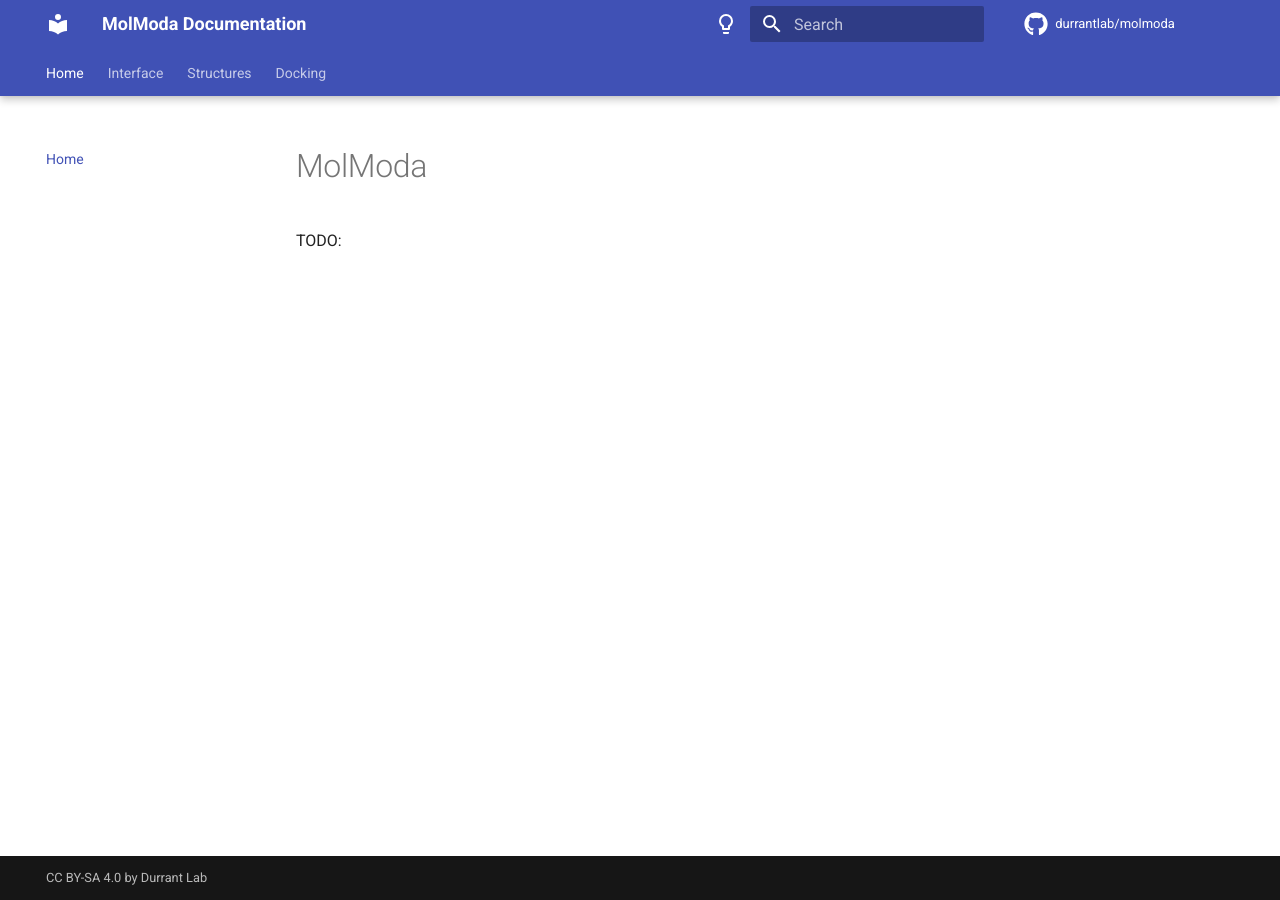
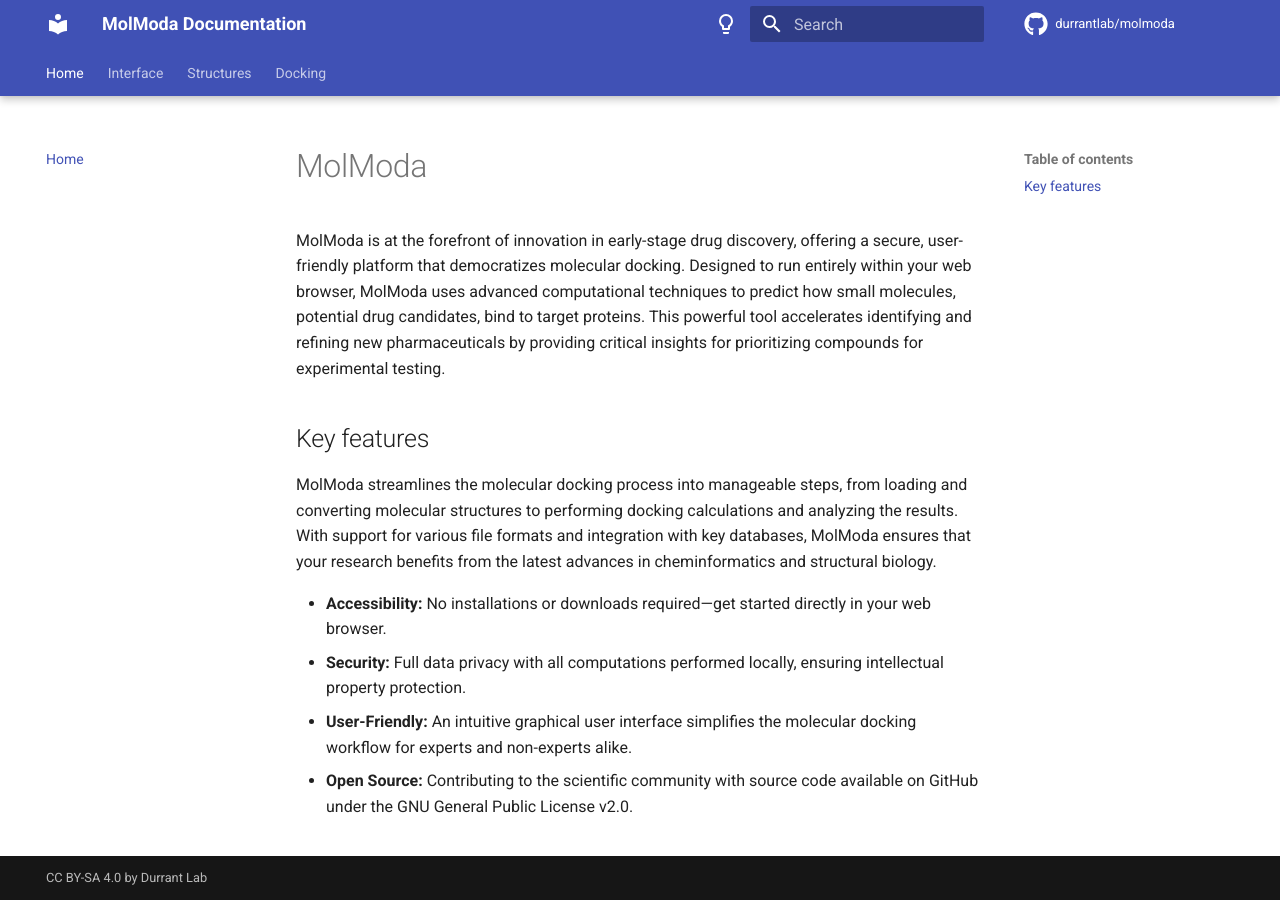
Before and after one commit to durrantlab/molmoda-docs, an MkDocs documentation site: the page built from docs/index.md, in a window 1280 px wide. Built offline with MkDocs 1.6.1 and Material for MkDocs 9.7.7, drawn with Linux system fonts in a browser that asks for light colours; comment, search, counter and statistics services are not loaded.

Commit message:
Add landing page

```diff
--- a/docs/index.md
+++ b/docs/index.md
@@ -1,3 +1,15 @@
 # MolModa
 
-TODO:
+MolModa is at the forefront of innovation in early-stage drug discovery, offering a secure, user-friendly platform that democratizes molecular docking.
+Designed to run entirely within your web browser, MolModa uses advanced computational techniques to predict how small molecules, potential drug candidates, bind to target proteins.
+This powerful tool accelerates identifying and refining new pharmaceuticals by providing critical insights for prioritizing compounds for experimental testing.
+
+## Key features
+
+MolModa streamlines the molecular docking process into manageable steps, from loading and converting molecular structures to performing docking calculations and analyzing the results.
+With support for various file formats and integration with key databases, MolModa ensures that your research benefits from the latest advances in cheminformatics and structural biology.
+
+-   **Accessibility:** No installations or downloads required&mdash;get started directly in your web browser.
+-   **Security:** Full data privacy with all computations performed locally, ensuring intellectual property protection.
+-   **User-Friendly:** An intuitive graphical user interface simplifies the molecular docking workflow for experts and non-experts alike.
+-   **Open Source:** Contributing to the scientific community with source code available on GitHub under the GNU General Public License v2.0.
```
